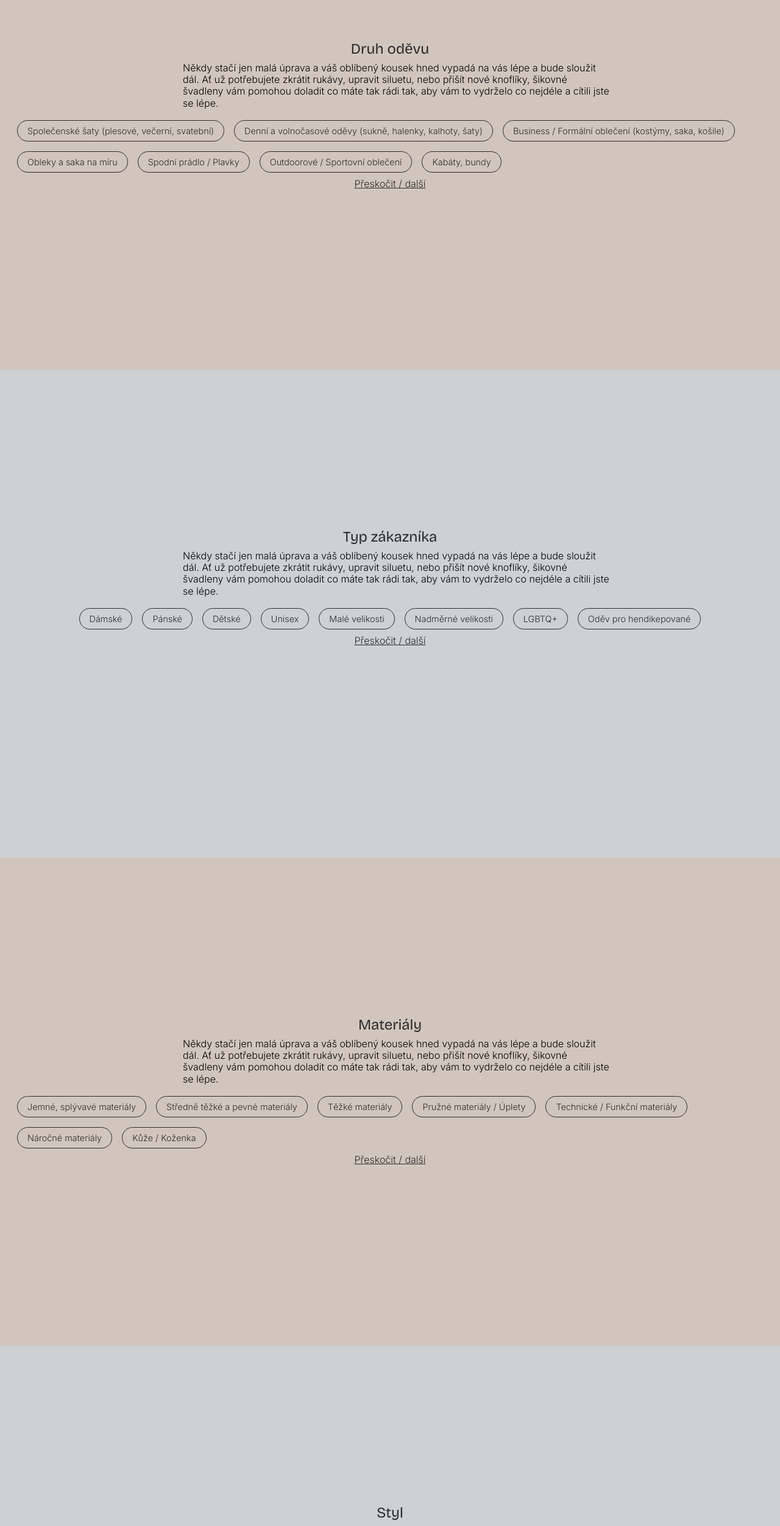
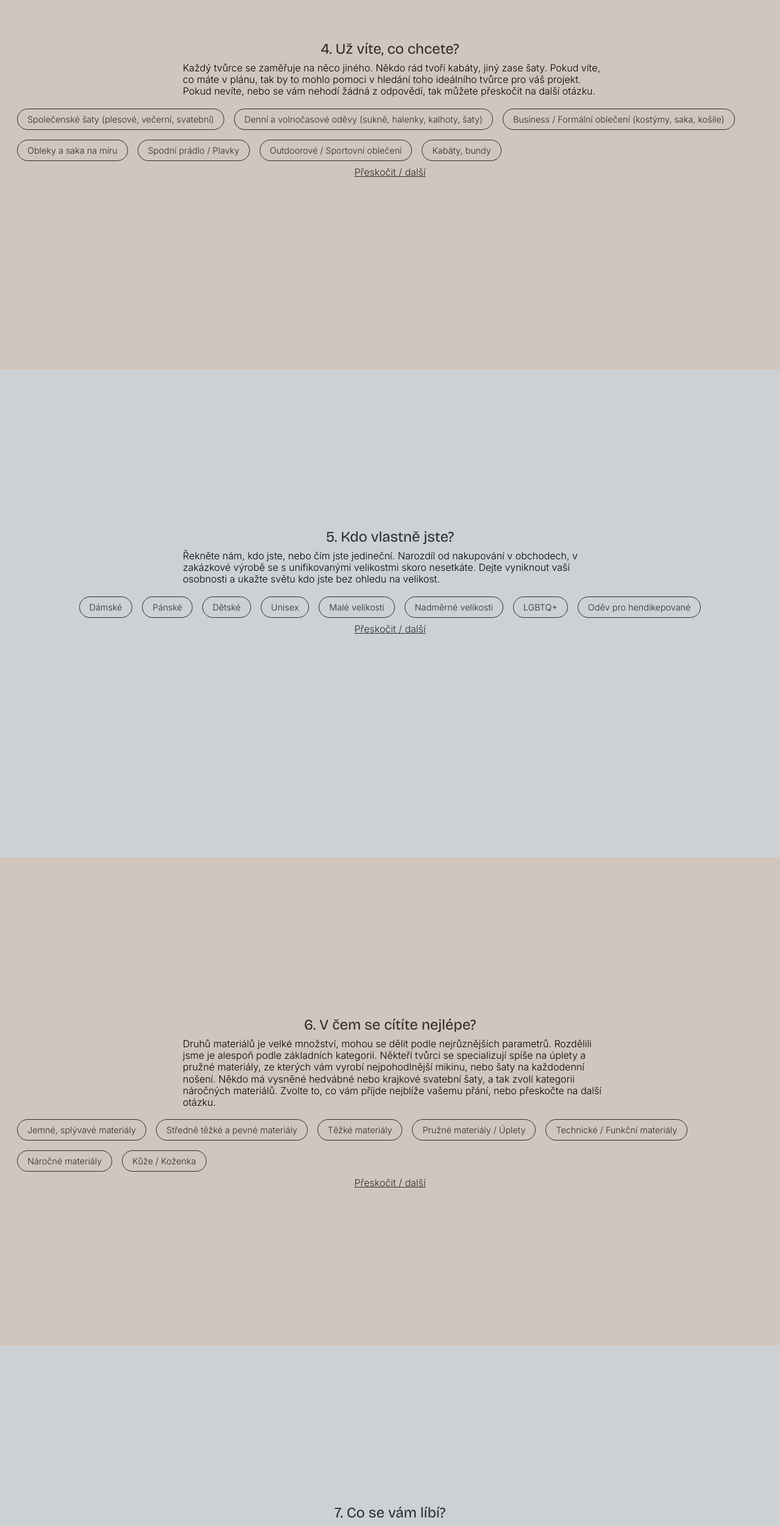
Before and after one commit to han-fris/namiru-app, a React (Vite) app: page /pruvodce in a window 1280 px wide. Shown: the part 3395-5897 px from the top of the page at 61% size. Built offline with nearby package versions, Linux system fonts and the light colour scheme.

Commit message:
edit guide

```diff
--- a/src/pages/Guide/Guide.jsx
+++ b/src/pages/Guide/Guide.jsx
@@ -98,13 +98,15 @@ export const Guide = () => {
             </section>
             <section id="clothing-type" className="guide__section">
               <div className="guide__section-inner">
-                <h2 className="guide__category-title">Druh oděvu</h2>
+                <h2 className="guide__category-title">
+                  4. Už víte, co chcete?
+                </h2>
                 <p className="guide__text">
-                  Někdy stačí jen malá úprava a váš oblíbený kousek hned vypadá
-                  na vás lépe a bude sloužit dál. Ať už potřebujete zkrátit
-                  rukávy, upravit siluetu, nebo přišít nové knoflíky, šikovné
-                  švadleny vám pomohou doladit co máte tak rádi tak, aby vám to
-                  vydrželo co nejdéle a cítili jste se lépe.
+                  Každý tvůrce se zaměřuje na něco jiného. Někdo rád tvoří
+                  kabáty, jiný zase šaty. Pokud víte, co máte v plánu, tak by to
+                  mohlo pomoci v hledání toho ideálního tvůrce pro váš projekt.
+                  Pokud nevíte, nebo se vám nehodí žádná z odpovědí, tak můžete
+                  přeskočit na další otázku.
                 </p>
               </div>
               <div className="guide__filters">
@@ -114,13 +116,12 @@ export const Guide = () => {
             </section>
             <section id="target-customers" className="guide__section">
               <div className="guide__section-inner">
-                <h2 className="guide__category-title">Typ zákazníka</h2>
+                <h2 className="guide__category-title">5. Kdo vlastně jste?</h2>
                 <p className="guide__text">
-                  Někdy stačí jen malá úprava a váš oblíbený kousek hned vypadá
-                  na vás lépe a bude sloužit dál. Ať už potřebujete zkrátit
-                  rukávy, upravit siluetu, nebo přišít nové knoflíky, šikovné
-                  švadleny vám pomohou doladit co máte tak rádi tak, aby vám to
-                  vydrželo co nejdéle a cítili jste se lépe.
+                  Řekněte nám, kdo jste, nebo čím jste jedineční. Narozdíl od
+                  nakupování v obchodech, v zakázkové výrobě se s unifikovanými
+                  velikostmi skoro nesetkáte. Dejte vyniknout vaší osobnosti a
+                  ukažte světu kdo jste bez ohledu na velikost.
                 </p>
               </div>
               <div className="guide__filters">
@@ -130,13 +131,18 @@ export const Guide = () => {
             </section>
             <section id="materials" className="guide__section">
               <div className="guide__section-inner">
-                <h2 className="guide__category-title">Materiály</h2>
+                <h2 className="guide__category-title">
+                  6. V čem se cítíte nejlépe?
+                </h2>
                 <p className="guide__text">
-                  Někdy stačí jen malá úprava a váš oblíbený kousek hned vypadá
-                  na vás lépe a bude sloužit dál. Ať už potřebujete zkrátit
-                  rukávy, upravit siluetu, nebo přišít nové knoflíky, šikovné
-                  švadleny vám pomohou doladit co máte tak rádi tak, aby vám to
-                  vydrželo co nejdéle a cítili jste se lépe.
+                  Druhů materiálů je velké množství, mohou se dělit podle
+                  nejrůznějších parametrů. Rozdělili jsme je alespoň podle
+                  základních kategorií. Někteří tvůrci se specializují spíše na
+                  úplety a pružné materiály, ze kterých vám vyrobí
+                  nejpohodlnější mikinu, nebo šaty na každodenní nošení. Někdo
+                  má vysněné hedvábné nebo krajkové svatební šaty, a tak zvolí
+                  kategorii náročných materiálů. Zvolte to, co vám příjde
+                  nejblíže vašemu přání, nebo přeskočte na další otázku.
                 </p>
               </div>
               <div className="guide__filters">
@@ -146,13 +152,9 @@ export const Guide = () => {
             </section>
             <section id="style" className="guide__section">
               <div className="guide__section-inner">
-                <h2 className="guide__category-title">Styl</h2>
+                <h2 className="guide__category-title">7. Co se vám líbí?</h2>
                 <p className="guide__text">
-                  Někdy stačí jen malá úprava a váš oblíbený kousek hned vypadá
-                  na vás lépe a bude sloužit dál. Ať už potřebujete zkrátit
-                  rukávy, upravit siluetu, nebo přišít nové knoflíky, šikovné
-                  švadleny vám pomohou doladit co máte tak rádi tak, aby vám to
-                  vydrželo co nejdéle a cítili jste se lépe.
+                Jak chcete působit, co děláte nebo kam vysněný kousek chcete nosit? To může také definovat styl. Styly se různě prolínají a vyvíjejí i podle doby ve které žijeme. Zkuste se zamyslet, co vyzařujete a jak by vám oblečení mohlo pomoci reflektovat váš charakter.
                 </p>
               </div>
               <div className="guide__filters">
```
